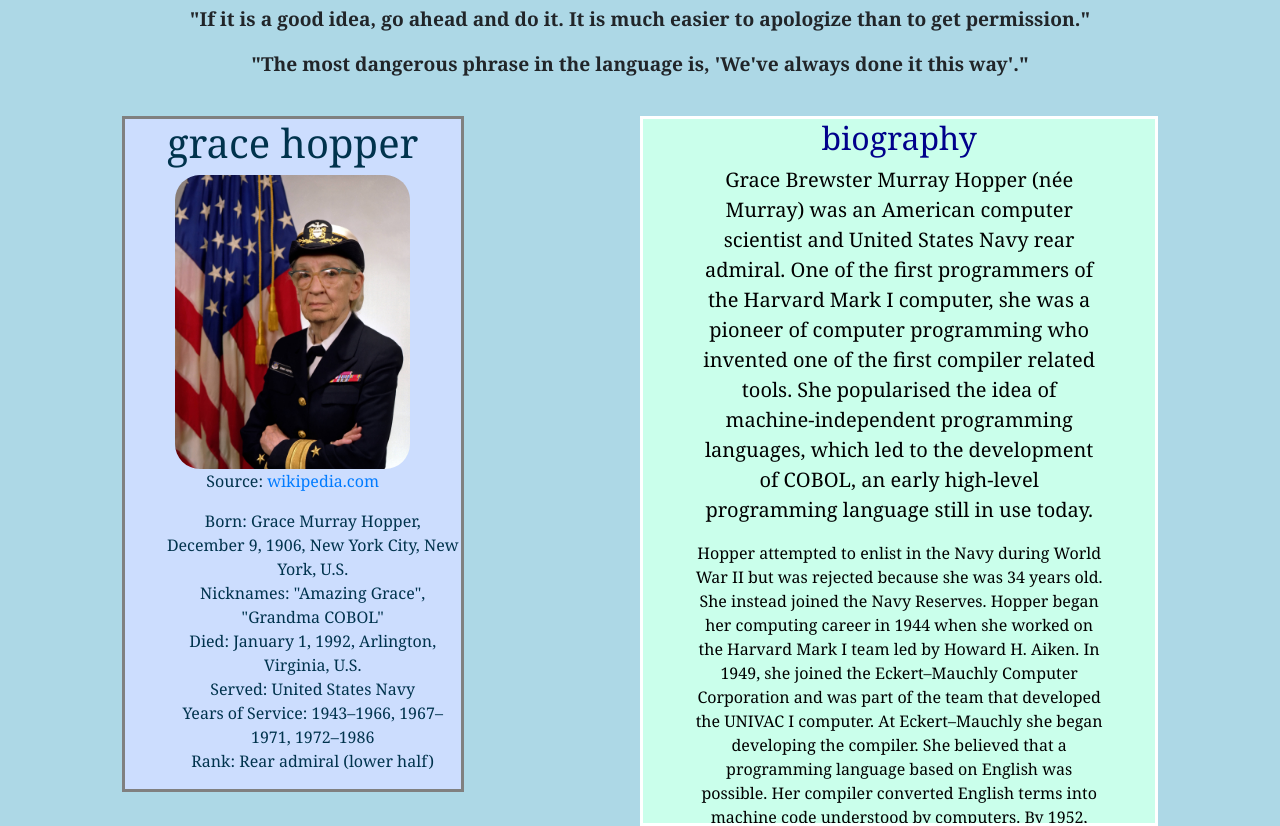
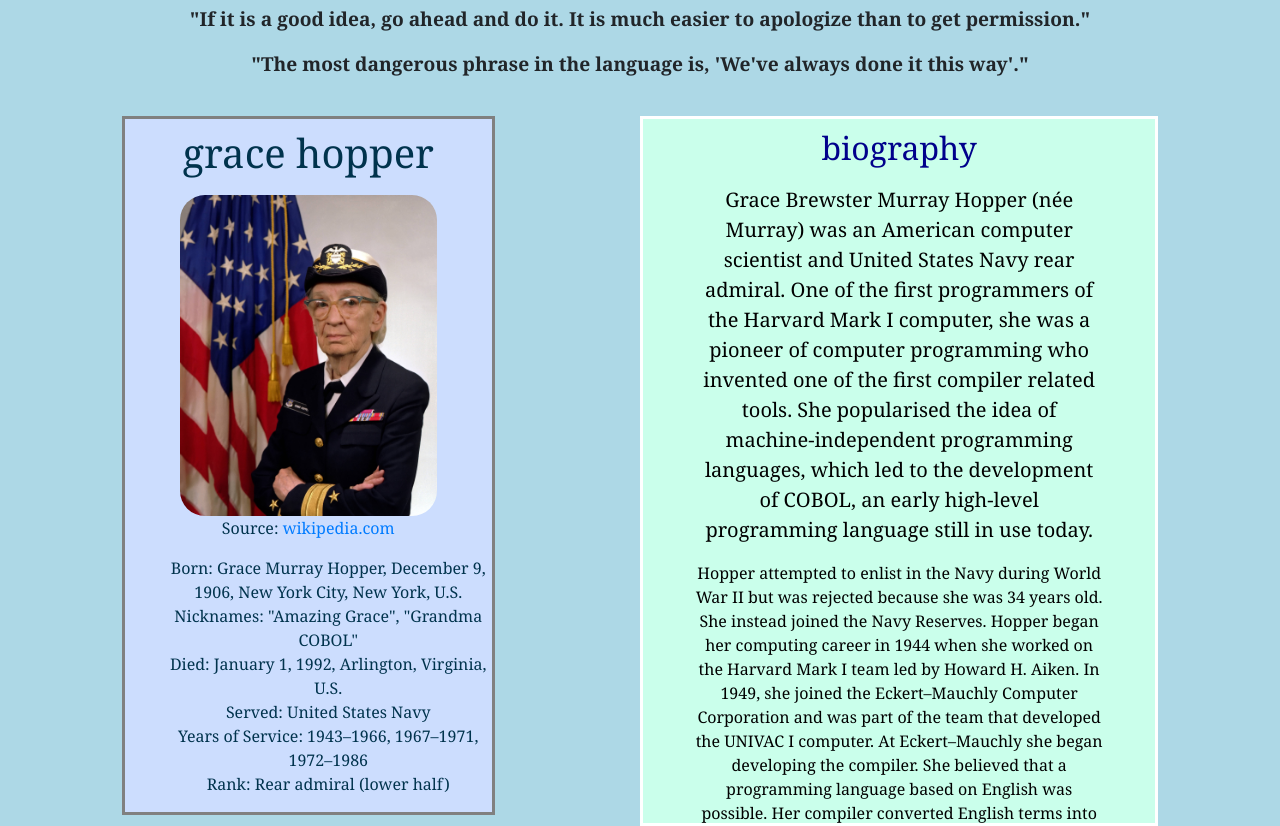
Before and after one commit to grashle/website-bootstrap, a plain HTML site: page index.html in a window 1280 px wide. Drawn offline with nearby package versions, Linux system fonts and the light colour scheme.

Commit message:
added padding to two main titles to separate them from subsections

```diff
--- a/css/biography.css
+++ b/css/biography.css
@@ -19,6 +19,10 @@ body {
       } */
 }
 
+.name-headings {
+  padding: 10px 0px;
+}
+
 .short-bio {
   box-sizing: border-box;
   color: #00334d;
@@ -26,7 +30,7 @@ body {
   border-style: solid;
   border-color: grey;
   background-color: #ccddfe;
-  max-width: 33%;
+  max-width: 36%;
   float: left;
 }
 
--- a/index.html
+++ b/index.html
@@ -3,7 +3,7 @@
 <html lang="en-GB">
 
 <head>
-  <title> Grace Hopper </title>
+  <title class='main-headings'> Grace Hopper </title>
   <link rel="stylesheet" href="https://stackpath.bootstrapcdn.com/bootstrap/4.1.3/css/bootstrap.min.css" integrity="sha384-MCw98/SFnGE8fJT3GXwEOngsV7Zt27NXFoaoApmYm81iuXoPkFOJwJ8ERdknLPMO" crossorigin="anonymous">
   <link rel="stylesheet" href="./css/biography.css">
   <meta charset="utf-8">
@@ -23,7 +23,7 @@
     <div class='row'>
       <div class='col-md-10 offset-md-1'><!--col-md-offset-3 does not work!-->
         <section class='short-bio'>
-          <h1> grace hopper </h1>
+          <h1 class = 'name-headings'> grace hopper </h1>
           <figure>
             <img src=images\Commodore_Grace_M_Hopper_USN.jpg alt="A portrait of Grace Hopper.">
             <figcaption class='caption'>
@@ -41,7 +41,7 @@
         </section>
 
         <section class='long-bio'>
-          <h2> biography </h2>
+          <h2 class= 'name-headings'> biography </h2>
           <p class='feature-paragraph lead'>
             Grace Brewster Murray Hopper (née Murray) was an American computer scientist and United States Navy rear admiral. One of the first programmers of the Harvard Mark I computer, she was a pioneer of computer programming who invented one of
             the first compiler related tools. She popularised the idea of machine-independent programming languages, which led to the development of COBOL, an early high-level programming language still in use today.
```
